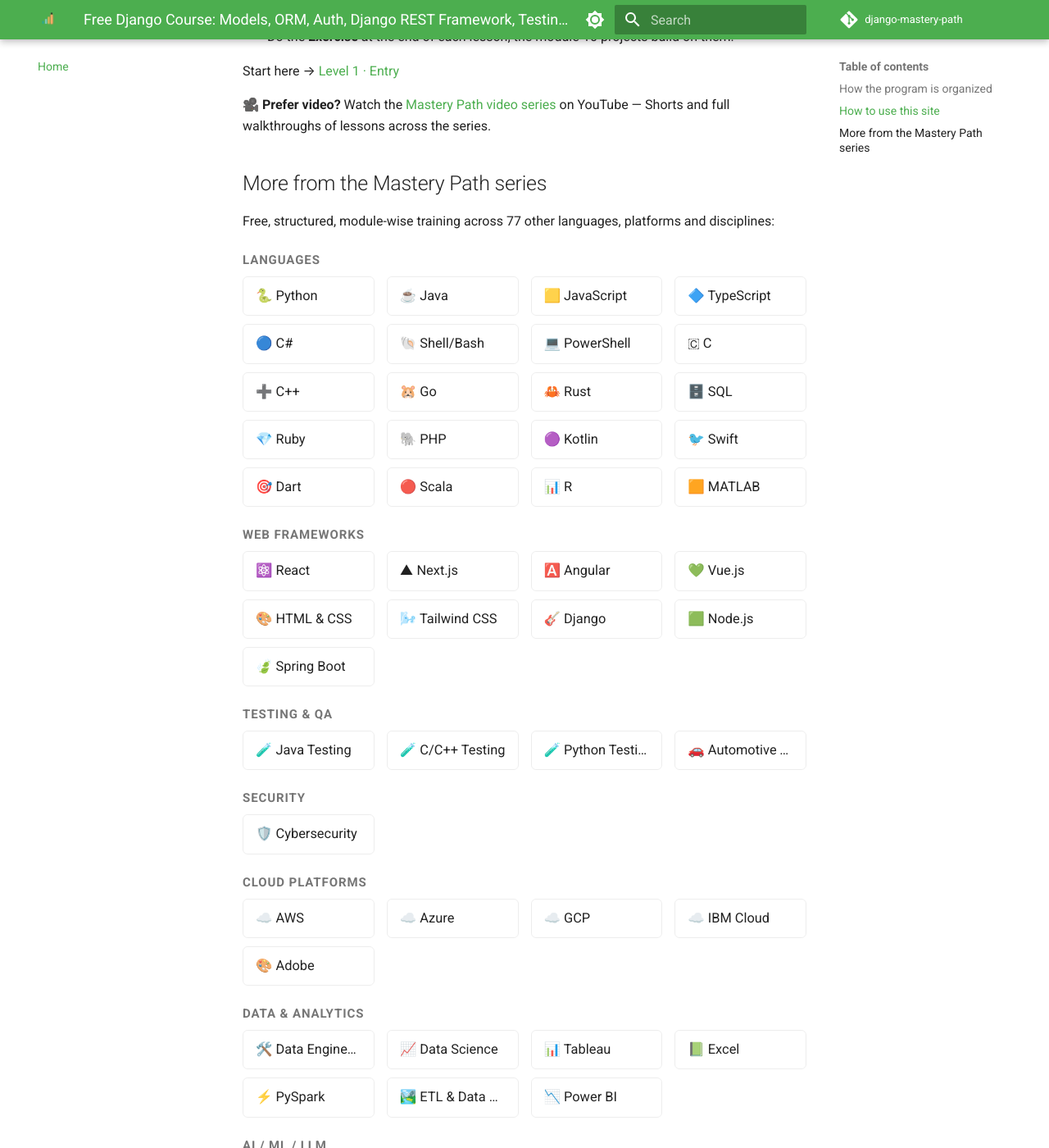
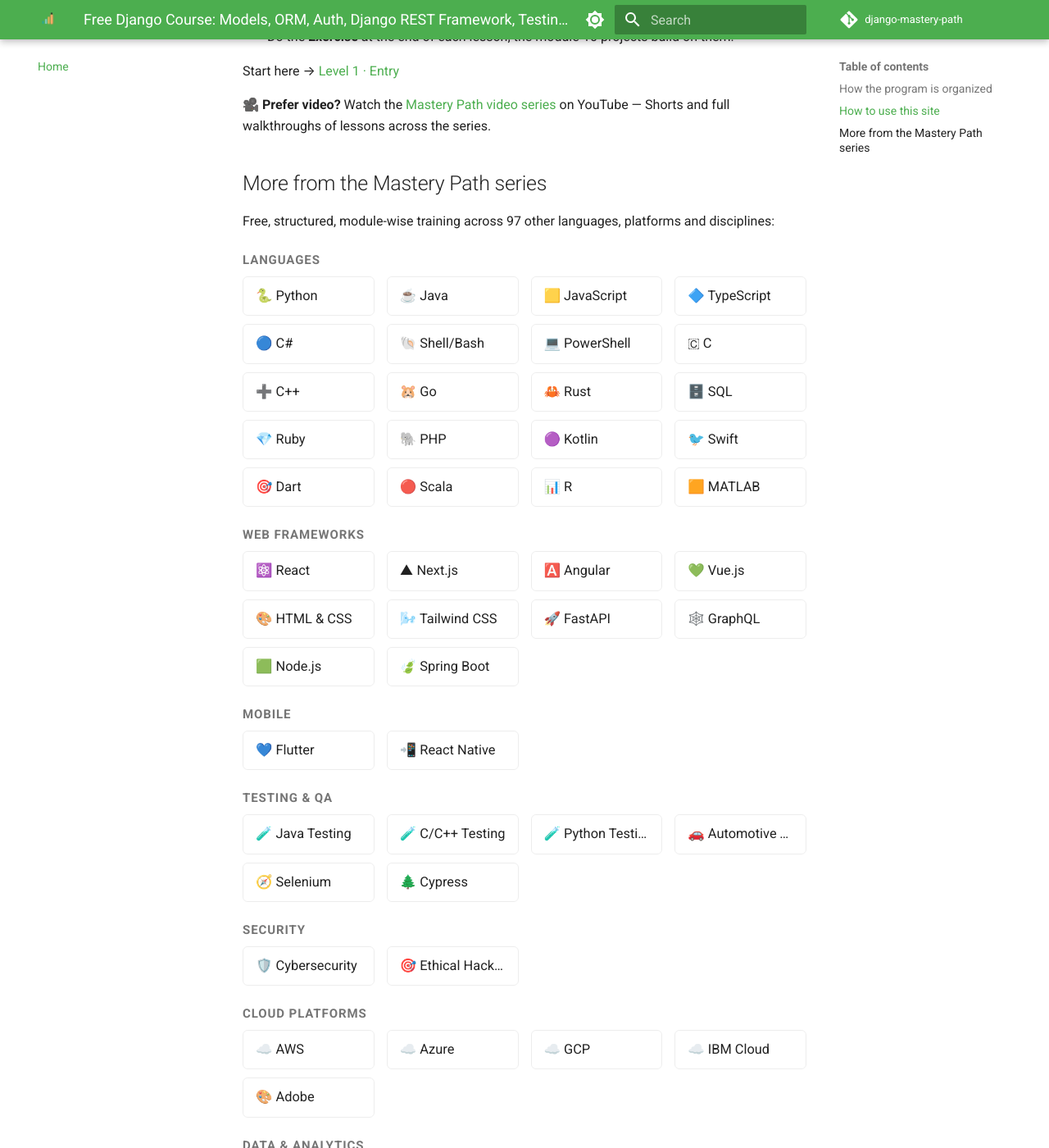
Before and after one commit to SIGILIPELLI/django-mastery-path, an MkDocs documentation site: the page built from docs/index.md, in a window 1280 px wide and 1400 px high, scrolled down 2133 px. Shown: the whole window at 82% size. Built offline with MkDocs 1.6.1 and Material for MkDocs 9.7.7, drawn with Linux system fonts in a browser that asks for light colours; comment, search, counter and statistics services are not loaded; some of the changed text lies outside the part shown.

Commit message:
Refresh cross-site course links to current 98-course catalog
Regenerate the "More from the Mastery Path series" grid and the
404-page course count from the hub's current site list — this page
had drifted out of sync as new courses were added to the network.

Co-Authored-By: Claude Sonnet 5 <noreply@anthropic.com>
Claude-Session: https://claude.ai/code/session_01Hje8nqbBP9V9WQ3JEcJc69

```diff
--- a/docs/index.md
+++ b/docs/index.md
@@ -96,7 +96,7 @@ Start here → [Level 1 · Entry](level-1/index.md)
 
 ## More from the Mastery Path series
 
-Free, structured, module-wise training across 77 other languages, platforms and disciplines:
+Free, structured, module-wise training across 97 other languages, platforms and disciplines:
 
 <div class="mastery-grid-wrap">
 <p class="mastery-grid-category">Languages</p>
@@ -130,9 +130,15 @@ Free, structured, module-wise training across 77 other languages, platforms and
   <a href="https://sigilipelli.github.io/vue-mastery-path/">💚 Vue.js</a>
   <a href="https://sigilipelli.github.io/html-css-mastery-path/">🎨 HTML & CSS</a>
   <a href="https://sigilipelli.github.io/tailwind-mastery-path/">🌬️ Tailwind CSS</a>
-  <a href="https://sigilipelli.github.io/django-mastery-path/">🎸 Django</a>
+  <a href="https://sigilipelli.github.io/fastapi-mastery-path/">🚀 FastAPI</a>
+  <a href="https://sigilipelli.github.io/graphql-mastery-path/">🕸️ GraphQL</a>
   <a href="https://sigilipelli.github.io/nodejs-mastery-path/">🟩 Node.js</a>
   <a href="https://sigilipelli.github.io/spring-boot-mastery-path/">🍃 Spring Boot</a>
+</div>
+<p class="mastery-grid-category">Mobile</p>
+<div class="mastery-grid">
+  <a href="https://sigilipelli.github.io/flutter-mastery-path/">💙 Flutter</a>
+  <a href="https://sigilipelli.github.io/react-native-mastery-path/">📲 React Native</a>
 </div>
 <p class="mastery-grid-category">Testing & QA</p>
 <div class="mastery-grid">
@@ -140,10 +146,13 @@ Free, structured, module-wise training across 77 other languages, platforms and
   <a href="https://sigilipelli.github.io/cpp-testing-mastery-path/">🧪 C/C++ Testing</a>
   <a href="https://sigilipelli.github.io/python-testing-mastery-path/">🧪 Python Testing</a>
   <a href="https://sigilipelli.github.io/automotive-testing-mastery-path/">🚗 Automotive Testing</a>
+  <a href="https://sigilipelli.github.io/selenium-mastery-path/">🧭 Selenium</a>
+  <a href="https://sigilipelli.github.io/cypress-mastery-path/">🌲 Cypress</a>
 </div>
 <p class="mastery-grid-category">Security</p>
 <div class="mastery-grid">
   <a href="https://sigilipelli.github.io/cybersecurity-mastery-path/">🛡️ Cybersecurity</a>
+  <a href="https://sigilipelli.github.io/ethical-hacking-mastery-path/">🎯 Ethical Hacking</a>
 </div>
 <p class="mastery-grid-category">Cloud Platforms</p>
 <div class="mastery-grid">
@@ -163,6 +172,14 @@ Free, structured, module-wise training across 77 other languages, platforms and
   <a href="https://sigilipelli.github.io/etl-datalake-mastery-path/">🏞️ ETL & Data Lake</a>
   <a href="https://sigilipelli.github.io/power-bi-mastery-path/">📉 Power BI</a>
 </div>
+<p class="mastery-grid-category">Databases</p>
+<div class="mastery-grid">
+  <a href="https://sigilipelli.github.io/postgresql-mastery-path/">🐘 PostgreSQL</a>
+  <a href="https://sigilipelli.github.io/mongodb-mastery-path/">🍃 MongoDB</a>
+  <a href="https://sigilipelli.github.io/redis-mastery-path/">🟥 Redis</a>
+  <a href="https://sigilipelli.github.io/snowflake-mastery-path/">❄️ Snowflake</a>
+  <a href="https://sigilipelli.github.io/databricks-mastery-path/">🧱 Databricks</a>
+</div>
 <p class="mastery-grid-category">AI / ML / LLM</p>
 <div class="mastery-grid">
   <a href="https://sigilipelli.github.io/ai-ml-mastery-path/">🤖 AI/ML</a>
--- a/docs/overrides/404.html
+++ b/docs/overrides/404.html
@@ -6,7 +6,7 @@
   <p>That link is broken, or the page moved. Try one of these instead:</p>
   <p class="mp-404-actions">
     <a href="{{ config.site_url }}" class="md-button md-button--primary">← Back to {{ config.site_name }}</a>
-    <a href="https://sigilipelli.github.io/" class="md-button">Search all 64 courses</a>
+    <a href="https://sigilipelli.github.io/" class="md-button">Search all 98 courses</a>
   </p>
 </div>
 <style>
```
Also changed, not shown: other parts of docs/index.md (+8 -0 lines).
